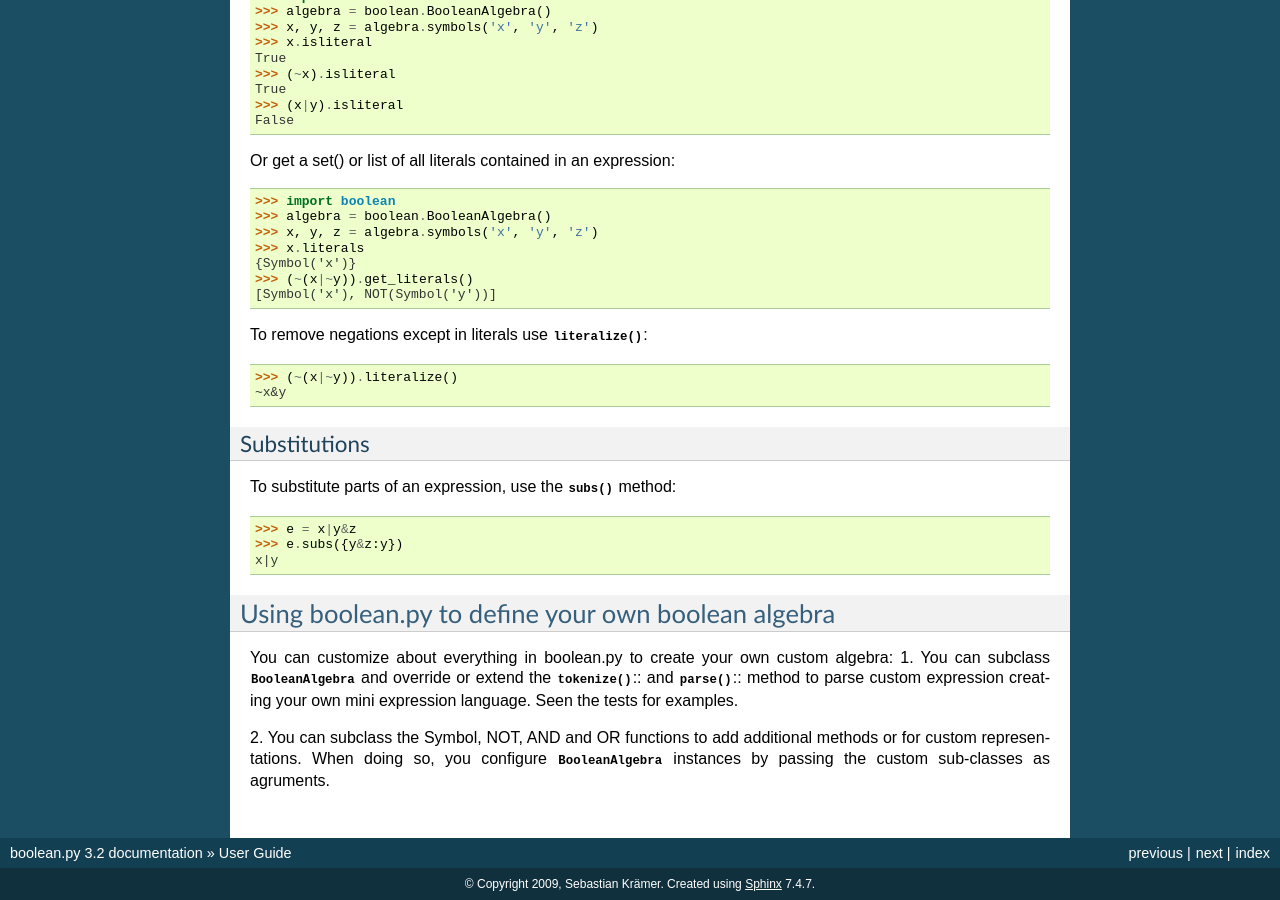
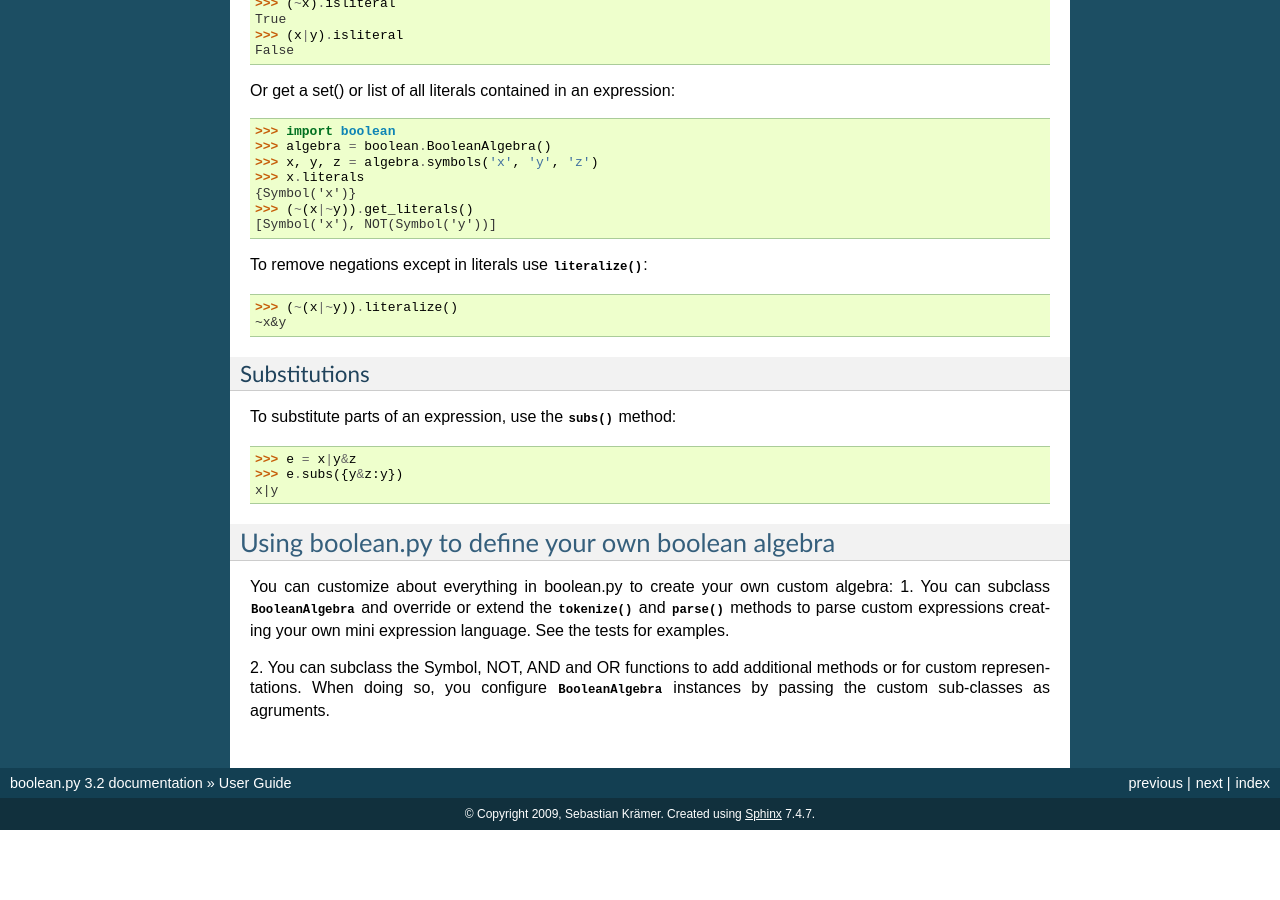
Before and after one commit to bastikr/boolean.py, a Sphinx documentation site: the page built from docs/users_guide.rst, in a window 1280 px wide and 900 px high, scrolled down 3645 px. Built offline with Sphinx 7.4.7, drawn with Linux system fonts in a browser that asks for light colours; after the commit the page ends 4475 px from its top, so only the background shows below that; some of the changed text lies outside the part shown.

Commit message:
Fix minor code representations in users_guide.rst
Signed-off-by: Aleksadnr Lisianoi <all3fox@gmail.com>

```diff
--- a/docs/users_guide.rst
+++ b/docs/users_guide.rst
@@ -25,9 +25,10 @@ Other compositions like XOR and NAND are not implemented.
 
 Installation
 ------------
-::
-    pip install boolean.py
 
+.. code-block:: sh
+
+   pip install boolean.py
 
 Creating boolean expressions
 ----------------------------
@@ -59,7 +60,7 @@ You can build an expression from a Python expression:
     >>> x & y
     AND(Symbol('x'), Symbol('y'))
 
-You can build an expression by using the algebra functions::
+You can build an expression by using the algebra functions:
 
 .. doctest:: boolean
 
@@ -255,8 +256,8 @@ Using boolean.py to define your own boolean algebra
 
 You can customize about everything in boolean.py to create your own custom algebra:
 1. You can subclass :class:`BooleanAlgebra` and override or extend the
-:meth:`tokenize`:: and :meth:`parse`:: method to parse custom expression creating
-your own mini expression language. Seen the tests for examples.
+:meth:`tokenize` and :meth:`parse` methods to parse custom expressions creating
+your own mini expression language. See the tests for examples.
 
 2. You can subclass the Symbol, NOT, AND and OR functions to add additional
 methods or for custom representations.
```
